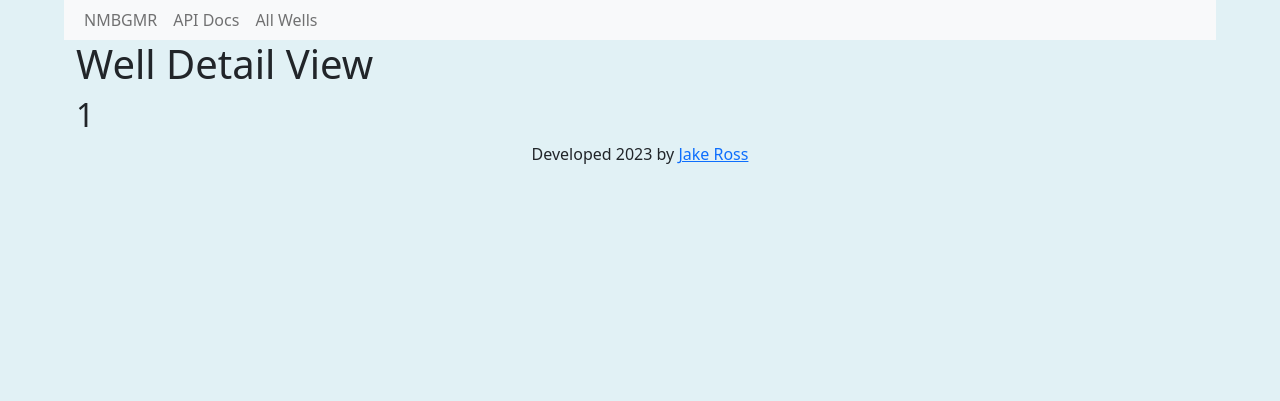
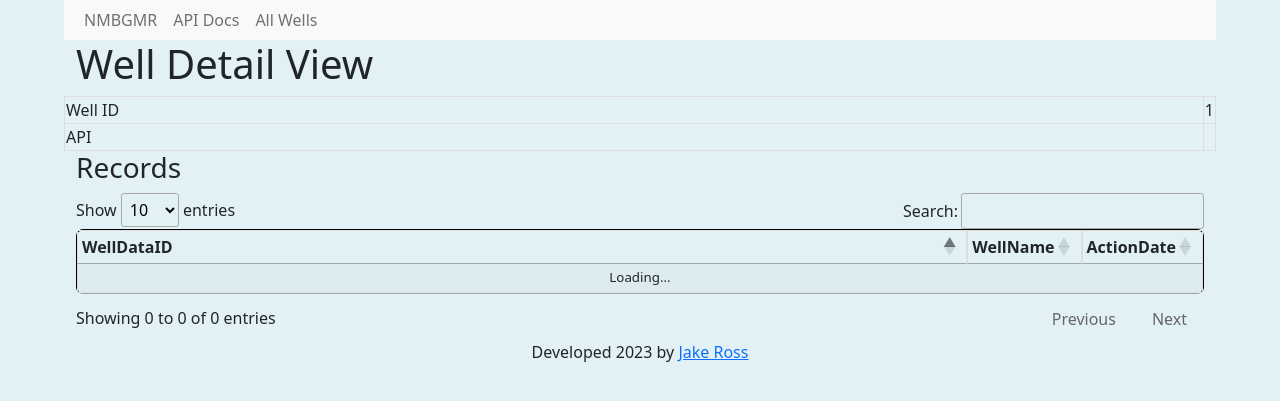
Before and after one commit to DataIntegrationGroup/NMWellFastAPI, a FastAPI app: page /well/detail/1 in a window 1280 px wide. Shown: the top 401 px of the page. Run offline with FastAPI, Linux system fonts and the light colour scheme; data that the repository does not hold is empty; some libraries are stand-ins or nearby versions.

Commit message:
started records

```diff
--- a/static/js/map.js
+++ b/static/js/map.js
@@ -61,7 +61,9 @@
         // }
         //
         // const txt = '<b>'+description+'</b><br>Well Depth (ft): '+wd
-        const txt = '<b>'+e.features[0].properties.name+'</b>'
+        const txt = '<b>'+'OBJECTID: '+ e.features[0].properties.name+ '<br>'+
+            'API: '+ e.features[0].properties.api+ '</b>'
+
         popup.setLngLat(coordinates).setHTML(txt).addTo(map);
 
     });
--- a/templates/well_detail_view.html
+++ b/templates/well_detail_view.html
@@ -1,8 +1,76 @@
 {% extends "base.html" %}
+{% block head %}
+    {{ super() }}
+    <script>
+        function loadwindow(f) {
+
+            // do ajax call to get well info
+            var well_id = $("#well_id").text()
+            var url = "/api/v1/wells/" + well_id
+            $.ajax({
+                url: url,
+                success: function (data) {
+                    console.log(data)
+                    $("#api").text(data.API)
+                }
+            })
+
+
+            // do ajax call to get well records
+            url = "/api/v1/wells/" + well_id + "/records"
+            $('#records').DataTable({"ajax": {"url": url, "dataSrc": ""},
+                "columns": [{'data': 'WellDataID'},
+                    {'data': 'WellName'},
+                    {'data': 'ActionDate'},
+                ]})
+
+        }
+        $(window).on("load", loadwindow)
+    </script>
+
+    <style>
+        table tr, td, th {
+            border-collapse: collapse;
+            border-spacing: 0;
+            width: 100%;
+            border: 1px solid #ddd;
+        }
+    </style>
+
+{% endblock %}
+
 
 {% block content %}
 <H1>Well Detail View</H1>
-<H2>{{ well_id }}</H2>
+
+<div class="row">
+    <table class="display compact">
+        <tr>
+            <td>Well ID</td>
+            <td id="well_id">{{ well_id }}</td>
+        </tr>
+        <tr>
+            <td>API</td>
+            <td id="api"></td>
+        </tr>
+    </table>
+
+</div>
+
+<div class="row">
+    <H3>Records</H3>
+    <table id="records" class="display compact">
+        <thead>
+        <tr>
+            <th>WellDataID</th>
+            <th>WellName</th>
+            <th>ActionDate</th>
+        </tr>
+        </thead>
+    </table>
+
+</div>
+
 
 
 {% endblock %}
```
Also changed, not shown: models/wells.py (+22 -1 lines), routes/wells.py (+21 -3 lines).
